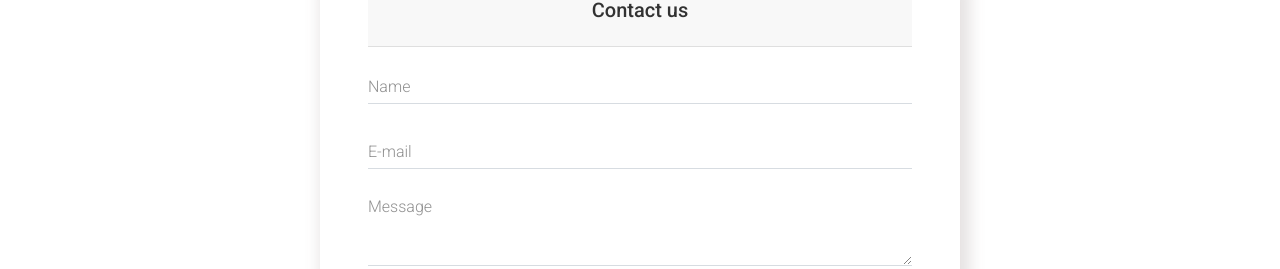
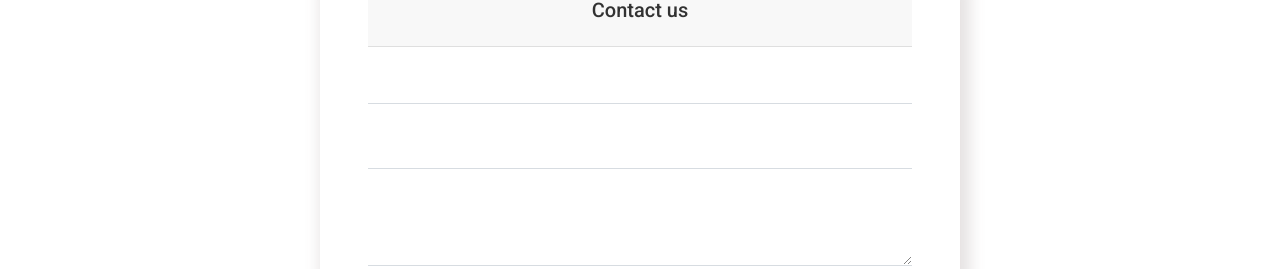
Before and after one commit to rexy91/FeitangWebsite, a React (Create React App) app: page / in a window 1280 px wide. Shown: the part 2060-2329 px from the top of the page. Built offline with nearby package versions, Linux system fonts and the light colour scheme.

Commit message:
addedPlaceholderforform

```diff
--- a/src/Components/Contact/Contact.jsx
+++ b/src/Components/Contact/Contact.jsx
@@ -12,15 +12,15 @@ class Contact extends Component {
         </h5>
             <div className="md-form mt-3">
                 <input type="text" id="materialContactFormName" class="form-control"/>
-                <label for="materialContactFormName">Name</label>
+                <label for="materialContactFormName" placeholder='Your Name'></label>
             </div>
             <div className="md-form">
                 <input type="email" id="materialContactFormEmail" class="form-control"/>
-                <label for="materialContactFormEmail">E-mail</label>
+                <label for="materialContactFormEmail" placeholder='Your Email'></label>
             </div>
             <div className="md-form">
                 <textarea id="materialContactFormMessage" class="form-control md-textarea" rows="3"></textarea>
-                <label for="materialContactFormMessage">Message</label>
+                <label for="materialContactFormMessage" placeholder='Leave a message....'></label>
             </div>
             <button className="btn btn-outline-info btn-rounded btn-block z-depth-0 my-4 waves-effect" type="submit">Send</button>
         </form>
```
